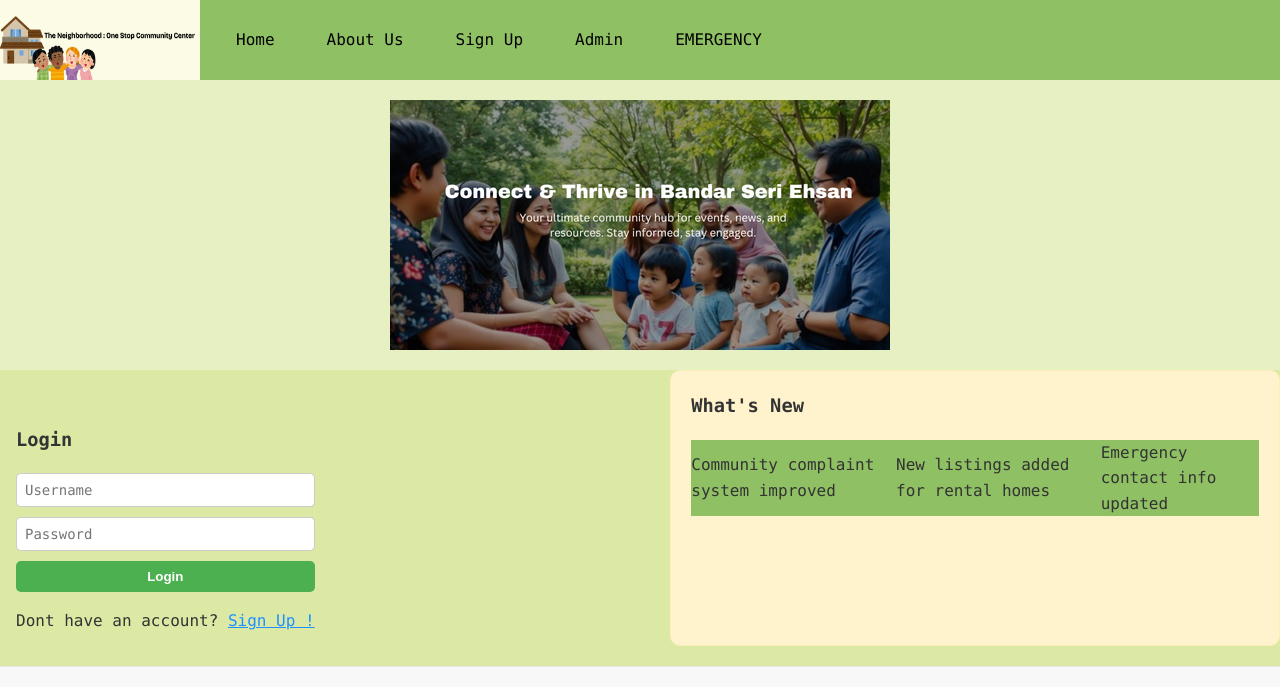
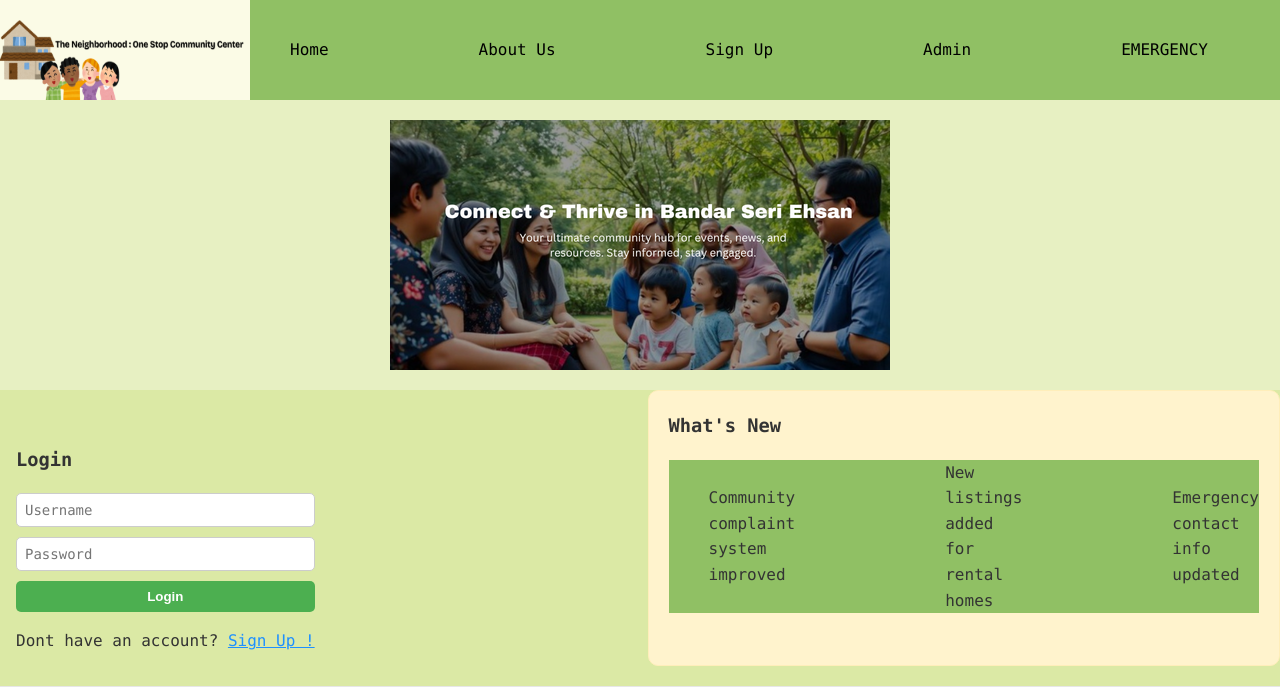
Before and after one commit to FeliciaTee/NeighbourhoodProject, a PHP site: page / in a window 1280 px wide. Shown: the top 687 px of the page. Run offline with PHP 8.4, Linux system fonts and the light colour scheme.

Commit message:
update banner footer

```diff
--- a/index.html
+++ b/index.html
@@ -4,15 +4,6 @@
     <title>THE NEIGHBOURHOOD</title>
     <link rel="stylesheet" href="style.css">
 <style>
-     body {
-            font-family: "lucida console";
-            line-height: 1.6;
-            margin: 0;
-            padding: 0;
-            background-color:#d2e38d88;
-            color: #333;
-        }
-
         .flex-container {
           display: flex;
          background-color: #d2e38d88;
@@ -78,8 +69,8 @@
 
 <body>
         <div class="main">
+            <img src="banner.png" alt="banner" class="banner">
             <ul>
-                <img src="banner.png" alt="banner" class="banner">
                 <li><a href="index.html">Home</a></li>
                 <li><a href="about.html">About Us</a></li>
                 <li><a href="signup.html">Sign Up </a></li>
--- a/style.css
+++ b/style.css
@@ -1,12 +1,3 @@
-* {
-  box-sizing: border-box;
-}
-
-header{
-    background-size: cover;
-    background-position: center;
-    min-height: 100px;
-}
 
 body {
   font-family: "lucida console";
@@ -21,19 +12,12 @@ body {
 
 .main{
   display: flex;
-  align-items: center;
   background-color: #90c064;
-  justify-content: flex-start;
-  max-width: 100%;
 }
 
-.banner {
-  background-color: #90c064;
-  display: flex;
-  margin: 0 auto;
-  max-width: 100%;
-  height: 80px;
-  width: 200px;
+.banner{
+  height: 100px;
+  width: 250px;
 }
 
 .user-info {
@@ -56,27 +40,23 @@ body {
 
 ul {
     display: flex;
-    gap: 20px;
-    list-style-type: none;
+    gap: 150px;
     margin: 0;
-    padding: 0;
+    padding: 20;
     background-color: #90c064;
     font-family: lucida console;
+    justify-content: center;
+    align-items: center;
   }
 
-
-
   li {
-    float: left;
     display: flex;
+    justify-content: center;
     align-items: center;
   }
 
   li a {
-    display: block;
-    color: rgb(0, 0, 0);
-    text-align: center;
-    padding: 14px 16px;
+    color: black;
     text-decoration: none;
   }
 
```
Also changed, not shown: about.html (+6 -27 lines), signup.html (+6 -91 lines).
